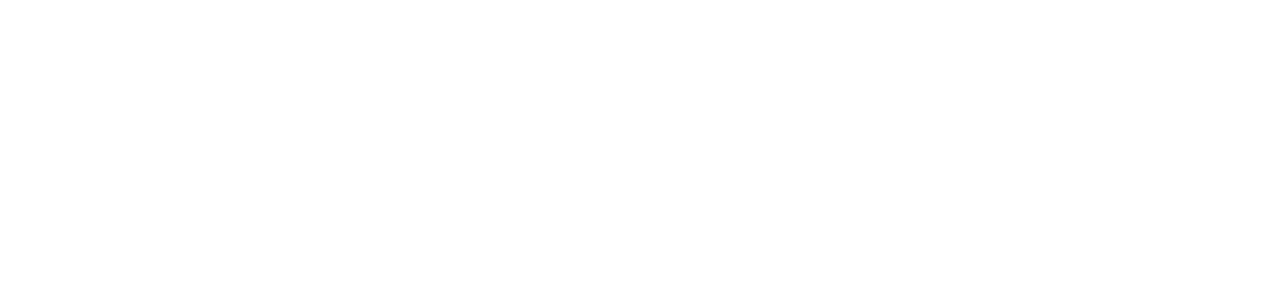
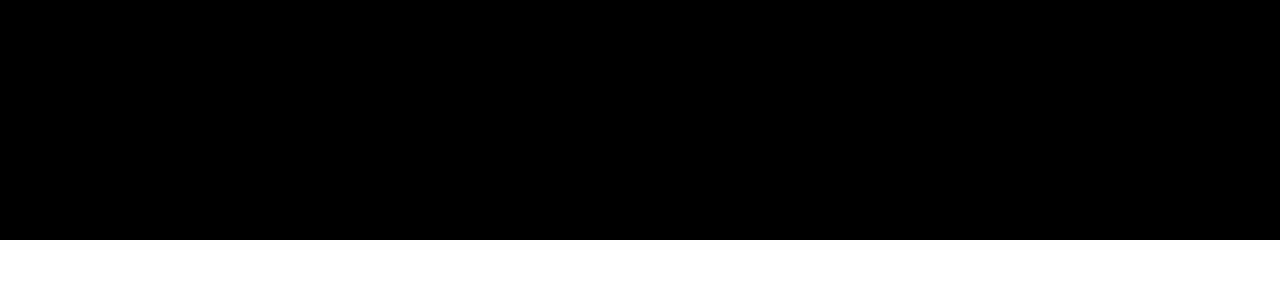
Before and after one commit to vivek2293/MediLocker, a React (Create React App) app in the folder frontend/: page /user in a window 1280 px wide. Before the commit this address had no page. Shown: the top 300 px of the page. Built offline with nearby package versions, Linux system fonts and the light colour scheme.

Commit message:
patient dashboard layout

```diff
--- a/frontend/src/App.jsx
+++ b/frontend/src/App.jsx
@@ -10,13 +10,14 @@
 import Login from './components/Login'
 import AdminLogin from './components/AdminLogin'
 import SingleRecord from "./components/SingleRecord";
+import PatientDashboard from "./components/PatientDashboard";
 
 function App() {
   return (
     <>
       <Routes>
         <Route exact path="/" element={<><Navbar /><Home /></>} />
-        <Route exact path="/check" element={<><SingleRecord disease="Fever" date="30/09/2003" remarks="High blood pressure and Low blood glucose levels. Chances of Stroke." prescribedDrugs="Crocin, Iboobprufen, Vitamin E tablets, Crocin, Iboobprufen, Vitamin E tablets, Crocin, Iboobprufen, Vitamin E tablets" doctor="Vivek Kumar"/></>} />
+        <Route exact path="/user" element={<><PatientDashboard /></>} />
         <Route exact path="/about" element={<><Navbar /><About /></>} />
         <Route exact path="/login" element={<><Navbar /><LoginOption message="Login" /></>} />
         <Route exact path="/login/patient" element={<><Navbar /><Login /></>} />
--- /dev/null
+++ b/frontend/src/components/PatientDashboard.jsx
@@ -0,0 +1,18 @@
+import React from "react";
+import "../css/patientdashboard.css";
+
+function PatientDashboard() {
+  return (
+    <>
+      <section className="patientDashboardSection">
+        <div className="row" id="userDisplay">
+          <div className="col-md-2">
+          </div>
+        </div>
+        <div className="row" id="renderingWindow"></div>
+      </section>
+    </>
+  );
+}
+
+export default PatientDashboard;
--- /dev/null
+++ b/frontend/src/css/patientdashboard.css
@@ -0,0 +1,14 @@
+.patientDashboardSection{
+    height: 100vh;
+}
+
+#userDisplay{
+    height: 30%;
+    background-color: black;
+}
+
+.circleProfile{
+    border-radius: 100%;
+    background-color: grey;
+
+}
```
